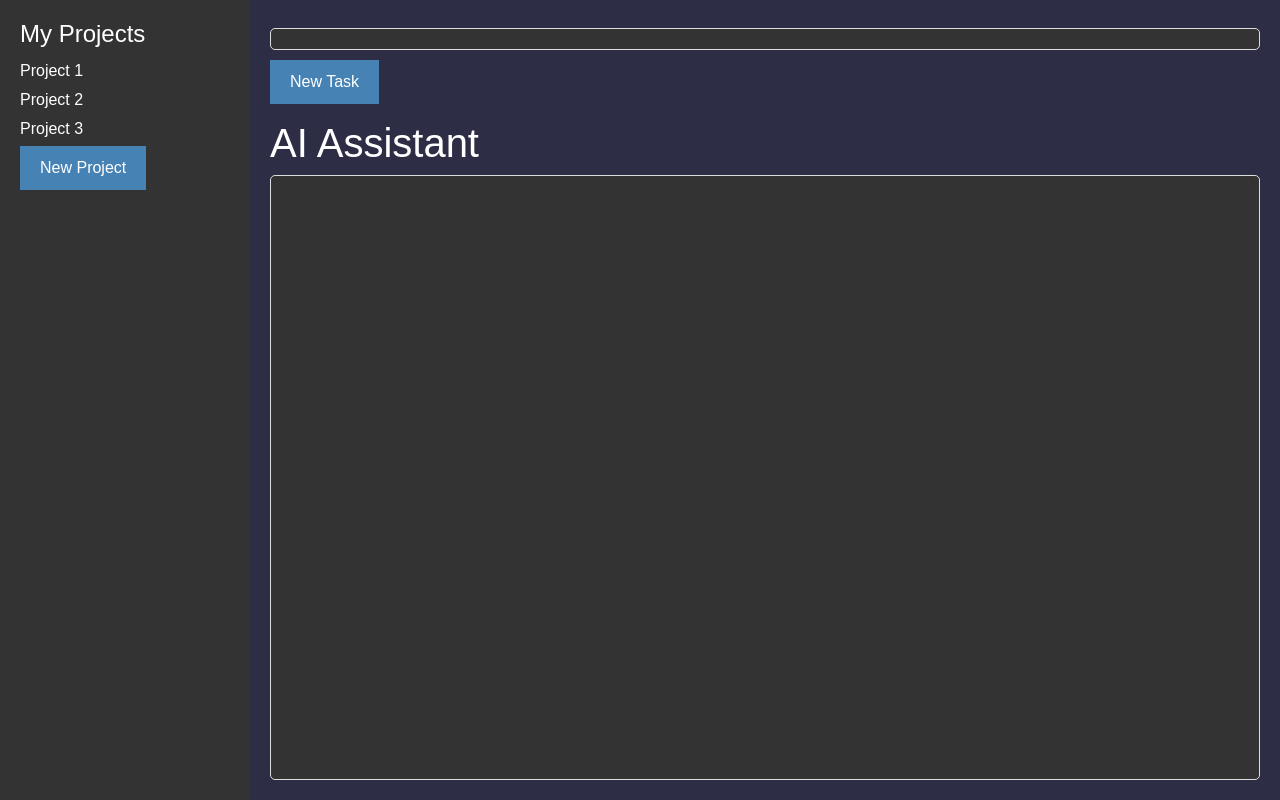
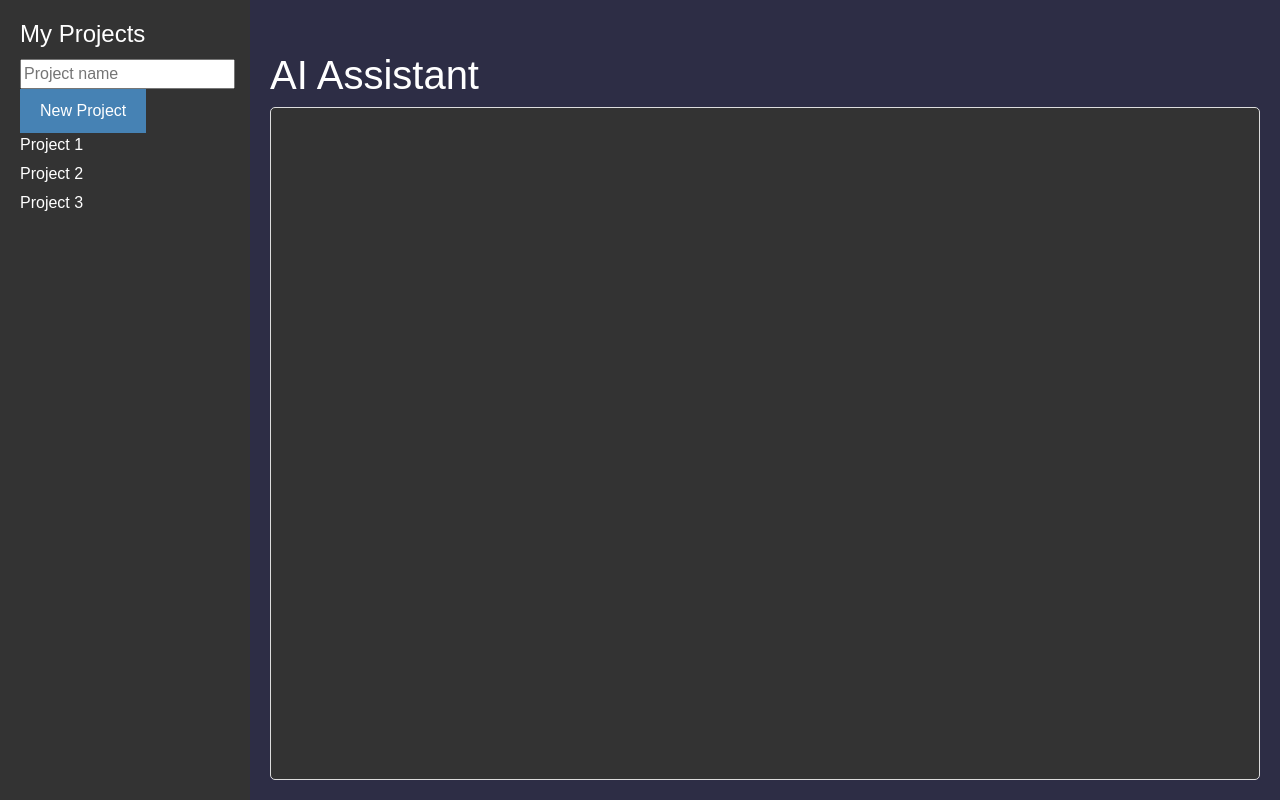
Before and after one commit to 2062GlossyLedge/Depnow_Web_App_, a Django app: template depnowApp/depnowAppMVC/templates/projects_and_tasks.html in a window 1280 px wide. Shown: the part 56-856 px from the top of the page. Run offline with Django 4.2, Linux system fonts and the light colour scheme; the template is opened without the code that fills it, so the values that code supplies are empty; some libraries are stand-ins or nearby versions.

Commit message:
can create new projects and tasks

```diff
--- a/depnowApp/depnowAppMVC/static/depnowAppMVC/projects_and_tasks.js
+++ b/depnowApp/depnowAppMVC/static/depnowAppMVC/projects_and_tasks.js
@@ -1,56 +1,104 @@
-const projectListItems = document.querySelectorAll('.project-list li');
-const projectDetails = document.querySelector('.project-details');
-const projectTitle = projectDetails.querySelector('h1');
-const taskList = projectDetails.querySelector('.task-list');
-const newTaskButton = projectDetails.querySelector('.new-task-button');
-
-// Add click event listener to project list items
-projectListItems.forEach(item => {
-    item.addEventListener('click', () => {
-        const projectName = item.getAttribute('data-project');
-        displayProjectDetails(projectName);
-    });
-});
-
-// Function to display project details
-function displayProjectDetails(projectName) {
-    projectTitle.textContent = projectName;
-     // Set the project title in the tasks content area
-     document.getElementById('project-title').textContent = projectName;
+// Find the New Project button by class name
+var newProjectButton = document.getElementById("new-project");
 
 
 
-    // Clear existing task list
-    taskList.innerHTML = '';
+// Add a click event listener to the New Project button
 
-    // TODO: Load tasks for the selected project and populate taskList
-     // Simulated tasks for demonstration
-    const tasks = [
-        { name: 'Task 1', dueDate: '2023-08-15', expectedFinish: '5' },
-        { name: 'Task 2', dueDate: '2023-08-18', expectedFinish: '20' },
-        { name: 'Task 3', dueDate: '2023-08-20', expectedFinish: '2' }
-        // Add more tasks as needed
-    ];
+newProjectButton.addEventListener("click", newProject);
 
-    // Populate task list
-    tasks.forEach(task => {
-        const taskItem = document.createElement('li');
-        taskItem.innerHTML = `
+var projectList = document.querySelector('.project-list');
+
+var listItems = projectList.getElementsByTagName('li');
+
+
+
+//Create a new list item when clicking on the "Add" button
+//https://www.w3schools.com/howto/howto_js_todolist.asp
+function newProject() {
+    var li = document.createElement("li");
+    // var projectList = document.getElementById("project-list");
+    var projectName = document.getElementById("project-name-input").value;
+
+    li.setAttribute("data-project", projectName);
+    var t = document.createTextNode(projectName);
+    li.appendChild(t);
+
+    if (projectName === '') {
+        alert("You must write something!");
+    } else {
+        //document.getElementById("project-list").appendChild(li);
+        projectList.appendChild(li);
+    }
+    document.getElementById("project-name-input").value = "";
+
+    //update project list items
+    listItems = projectList.getElementsByTagName('li');
+}
+var projectTitle = document.getElementById('project-title');
+
+//start for loop before project is clicked on to be ready for click
+projectList.addEventListener('mouseover', displayProjectDetails);
+
+var taskButtonInstance = 0;
+var newTaskButton;
+const taskButtonLoc = document.getElementById('new-task-button-location');
+// Function to display project detailsew
+function displayProjectDetails() {
+    // Add a click event listener to each <li> element
+    for (let i = 0; i < listItems.length; i++) {
+        listItems[i].addEventListener('click', function () {
+            // Get the text content of the clicked <li> element
+            var projectName = this.textContent;
+
+            // Display the text content in the display area
+            //displayArea.textContent = 'You clicked: ' + textContent;
+            projectTitle.textContent = projectName;
+
+            //show the button to create a new task when a project is selected.
+            if(taskButtonInstance == 0)
+            {
+                newTaskButton = document.createElement('button');
+                newTaskButtonName = document.createTextNode('Create New Task')
+                newTaskButton.appendChild(newTaskButtonName);
+                taskButtonLoc.appendChild(newTaskButton);
+                newTaskButton.addEventListener('click', createTask);
+                taskButtonInstance++;
+            }
+
+
+        });
+    }
+
+
+    }
+
+
+
+    const projectDetails = document.querySelector('.project-details');
+
+    var taskList = document.getElementById('task-list');
+   // var newTaskButton = document.getElementById('new-task-button');
+
+
+
+    function createTask()
+    {
+        var task = document.createElement("li");
+
+        task.setAttribute("class", 'task');
+        var t = document.createTextNode('task');
+        task.appendChild(t);
+        task.innerHTML = `
             <input type="checkbox"></input>
-            <span class="task-name">${task.name}<br></span>
+            <input type="textbox" placeholder="Enter task"></input>
+            <span class="task-name"><br></span>
             <p>Due date:
-            <input type="date" class="due-date" value="${task.dueDate}" placeholder="Due Date"><br>Expected Hours to finish task:</input>
-            <input type="number" class="expected-finish" value="${task.expectedFinish}" placeholder="Expected Finish"><br></input>
+            <input type="date" class="due-date" value="" placeholder="Due Date"><br>Expected Hours to finish task:</input>
+            <input type="number" class="expected-finish" value="" placeholder="Expected Finish"><br></input>
             <button class="start-focus">Start Focus Session</button>
         `;
-        taskList.appendChild(taskItem);
-    });
+        taskList.appendChild(task);
 
-    // Show the project details view
-    projectDetails.style.display = 'block';
-}
-
-// Add click event listener to new task button
-newTaskButton.addEventListener('click', () => {
-    // TODO: Implement functionality to create a new task for the selected project
-});
+        document.getElementById("task-list").appendChild(task);
+    }
--- a/depnowApp/depnowAppMVC/templates/projects_and_tasks.html
+++ b/depnowApp/depnowAppMVC/templates/projects_and_tasks.html
@@ -5,6 +5,8 @@
 <head>
     <title>Project Management</title>
     <link rel="stylesheet" href="styles.css">
+    {%load static%}
+
 </head>
 
 <body>
@@ -12,22 +14,26 @@
     <div class="Projects-and-tasks-container">
         <div class="sidebar">
             <h1>My Projects</h1>
-            <ul class="project-list">
+            <input type="text" id="project-name-input" placeholder="Project name">
+            <button class="new-project-button" id='new-project'>New Project</button>
+            <ul class="project-list" id="project-list">
                 <li data-project="Project 1">Project 1</li>
                 <li data-project="Project 2">Project 2</li>
                 <li data-project="Project 3">Project 3</li>
                 <!-- Add more project items -->
             </ul>
-            <button class="new-project-button">New Project</button>
+
         </div>
     <div class="content tasks">
         <!-- Content of the main area -->
         <div class="project-details">
             <h1 id="project-title"></h1>
-            <ul class="task-list">
+            <ul id="task-list">
 
             </ul>
-            <button class="new-task-button">New Task</button>
+            <div id="new-task-button-location">
+            <!-- <button id="new-task-button">New Task</button> -->
+        </div>
         </div>
         <h1 style="color: white; margin-top: 15px">AI Assistant</h1>
         <div class="content AI-Assistant">
```
